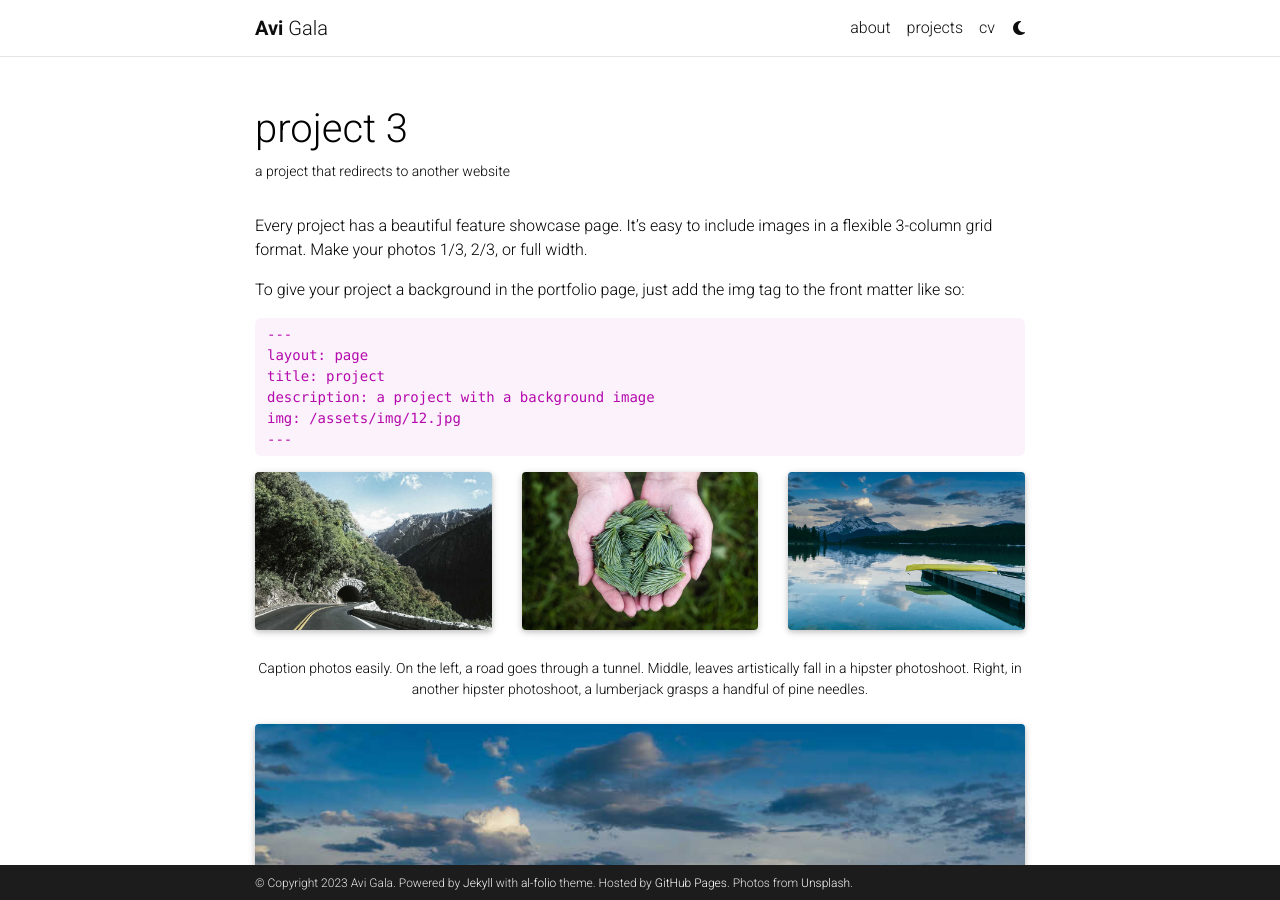
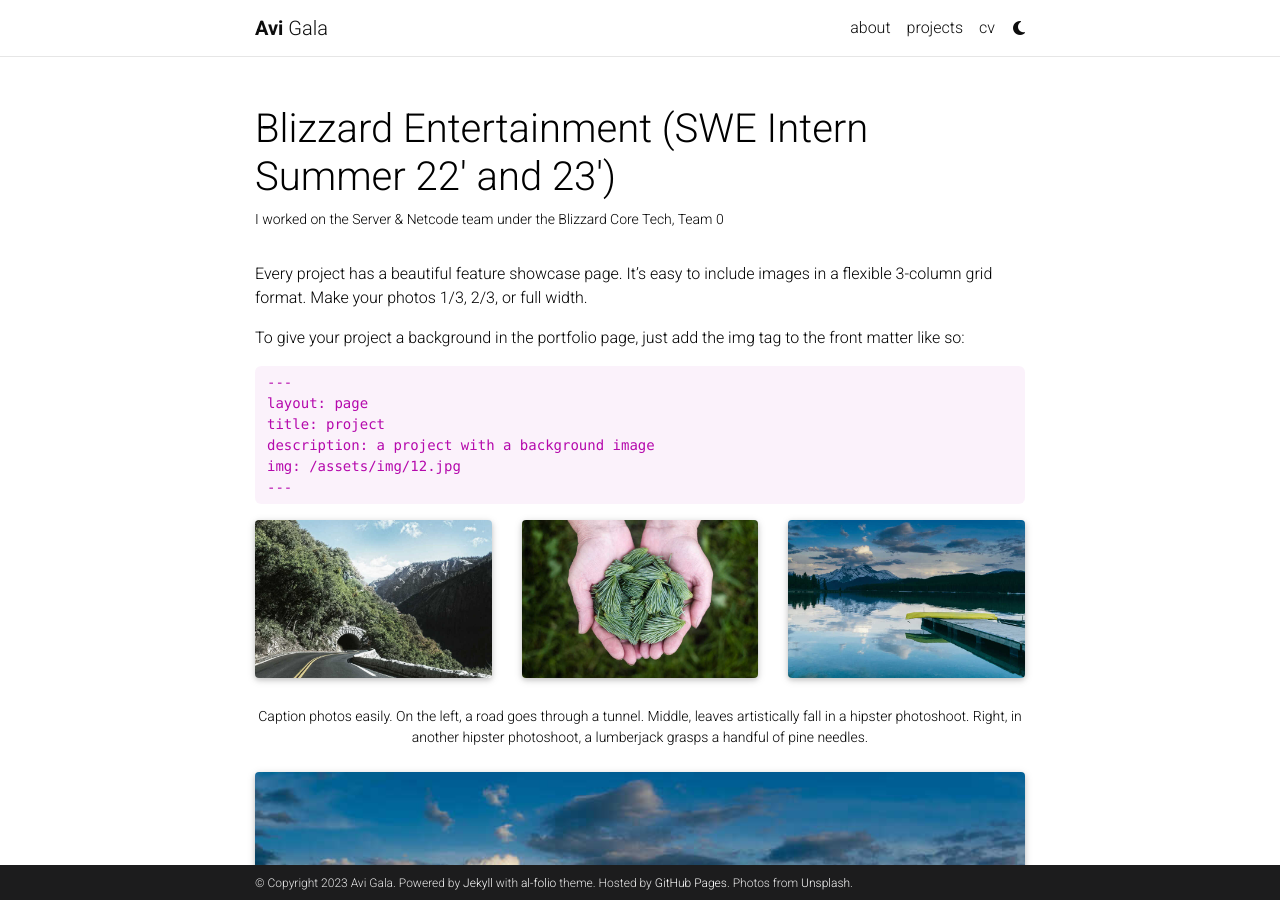
Before and after one commit to AviMGala/AviMGala.github.io, a Jekyll site: the page built from _projects/3_project.md, in a window 1280 px wide and 900 px high. Built offline with Jekyll 4.4.1, drawn with Linux system fonts in a browser that asks for light colours; full-size pictures stand in for the smaller copies a plugin makes; comment, search, counter and statistics services are not loaded; a style sheet for code colours, icons or effects is not loaded.

Commit message:
Update 3_project.md

```diff
--- a/_projects/3_project.md
+++ b/_projects/3_project.md
@@ -1,11 +1,10 @@
 ---
 layout: page
-title: project 3
-description: a project that redirects to another website
-img: assets/img/7.jpg
-redirect: https://unsplash.com
+title: Blizzard Entertainment (SWE Intern Summer 22' and 23')
+description: I worked on the Server & Netcode team under the Blizzard Core Tech, Team 0
+img: assets/img/blizzard.jpeg
 importance: 3
-category: work
+category: Games
 ---
 
 Every project has a beautiful feature showcase page.
```
